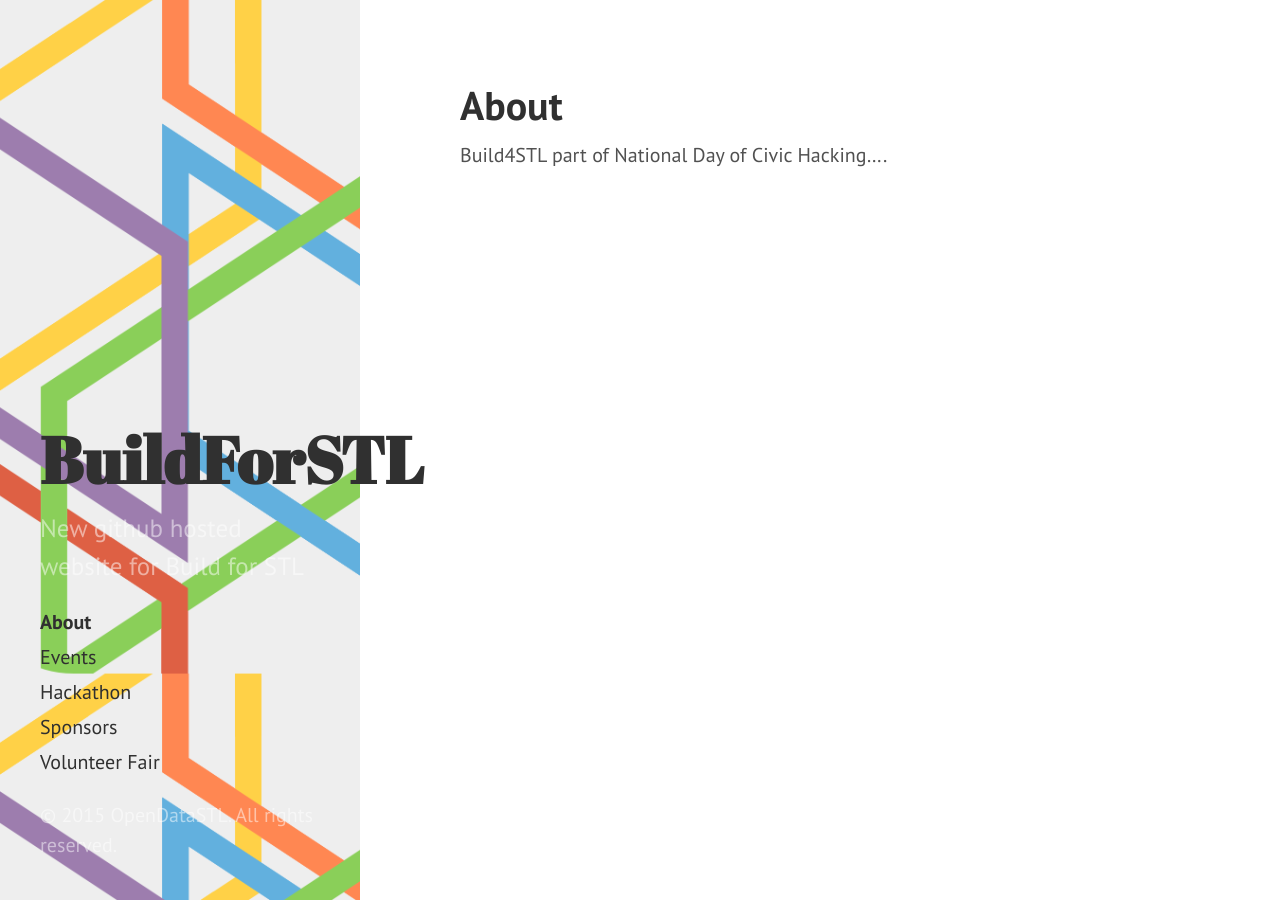
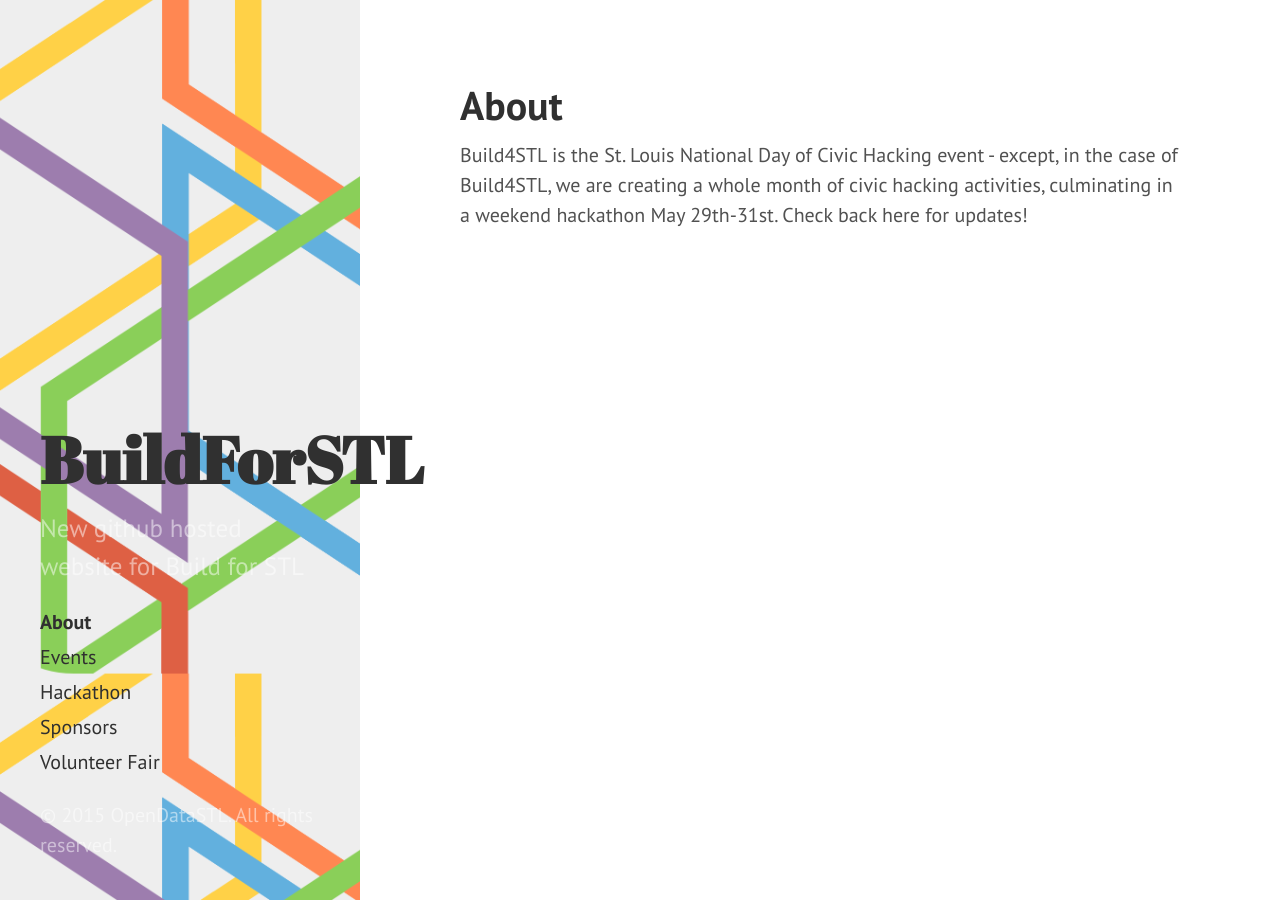
Before and after one commit to OpenSTL/build4stl-jekyll-site, a Jekyll site: the page built from about.md, in a window 1280 px wide. Built offline with Jekyll 4.4.1, drawn with Linux system fonts in a browser that asks for light colours.

Commit message:
Update about.md

```diff
--- a/about.md
+++ b/about.md
@@ -4,4 +4,4 @@
 permalink: /about/
 ---
 
-Build4STL part of National Day of Civic Hacking....
+Build4STL is the St. Louis National Day of Civic Hacking event - except, in the case of Build4STL, we are creating a whole month of civic hacking activities, culminating in a weekend hackathon May 29th-31st. Check back here for updates!
```
